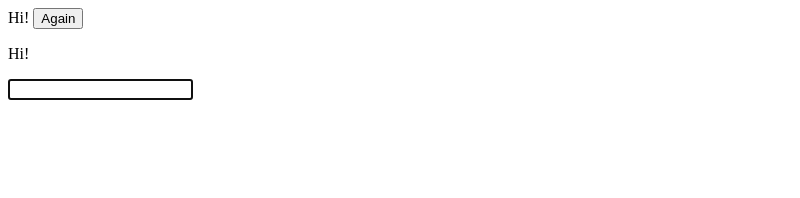
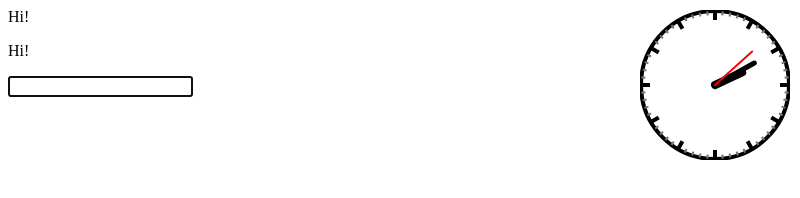
Before and after one commit to sbohmann/electron-shell, an Electron app: page app.html in a window 800 px wide. Drawn offline with Linux system fonts and the light colour scheme.

Commit message:
Added clock

```diff
--- a/app.html
+++ b/app.html
@@ -1,7 +1,7 @@
 <html lang="en">
 <head>
     <title>App</title>
-    <script src="app.js"></script>
+    <script src="app.js" type="module"></script>
 </head>
 <body>
 Hi!
--- a/app.js
+++ b/app.js
@@ -1,24 +1,34 @@
+import {initializeClock} from "./clock.js"
+
 window.onload = () => {
-    let button = document.createElement("button")
-    button.textContent = "Again"
-    document.body.appendChild(button)
-    button.onclick = () => {
-        alert("Hi again!")
+    void startQuestionLoop()
+
+    const RECURSION_PROBABILITY_THRESHOLD = 0.9
+
+    async function startQuestionLoop() {
+        try {
+            const value = await question('Hi!')
+            output(`[${value}]`)
+            if (Math.random() < RECURSION_PROBABILITY_THRESHOLD) {
+                void startQuestionLoop()
+            }
+        } catch (error) {
+            output('An internal error has occurred. Please try again later.')
+            output(`Detailed error: ${error.message}`)
+            output(`Stack trace: ${error.stack}`)
+        }
     }
 
-    ask()
-
-    function ask() {
-        question('Hi!', value => {
-            output(`[${value}]`)
-            if (Math.random() < 0.9) {
-                ask()
-            }
-        })
-    }
+    initializeClock()
 }
 
-function question(promptText, handleResult) {
+function question(promptText) {
+    return new Promise((resolve) => {
+        resolveQuestion(promptText, resolve)
+    })
+}
+
+function resolveQuestion(promptText, resolve) {
     let prompt = document.createElement('p')
     prompt.textContent = promptText
     document.body.appendChild(prompt)
@@ -27,8 +37,9 @@ function question(promptText, handleResult) {
     document.body.appendChild(input)
     input.onkeydown = event => {
         if (event.key === "Enter") {
-            handleResult(input.value.trim())
+            resolve(input.value.trim())
             input.disabled = true
+            input.onkeydown = null
         }
     }
     input.focus()
--- /dev/null
+++ b/clock.js
@@ -0,0 +1,134 @@
+
+const SMOOTH_MODE_ENABLED = false
+const CANVAS_WIDTH = 150
+const CANVAS_HEIGHT = 150
+const CLOCK_POSITION = { right: '10px', top: '10px' }
+
+export function initializeClock() {
+    const clockCanvas = document.createElement('canvas')
+    const staticCanvas = document.createElement('canvas')  // New layer for static components
+    staticCanvas.width = CANVAS_WIDTH
+    staticCanvas.height = CANVAS_HEIGHT
+    clockCanvas.width = CANVAS_WIDTH
+    clockCanvas.height = CANVAS_HEIGHT
+    clockCanvas.style.position = 'fixed'
+    clockCanvas.style.right = CLOCK_POSITION.right
+    clockCanvas.style.top = CLOCK_POSITION.top
+    document.body.appendChild(clockCanvas)
+    const staticCtx = staticCanvas.getContext('2d')  // Context for static parts
+    renderStaticClock(staticCtx)  // Render static components
+
+    function updateClock(ctx) {
+        const now = new Date()
+        ctx.clearRect(0, 0, CANVAS_WIDTH, CANVAS_HEIGHT)
+        ctx.drawImage(staticCanvas, 0, 0)  // Draw static layer
+        drawClockHands(ctx, now)
+    }
+
+    function drawClockHands(ctx, time) {
+        const hours = time.getHours() % 12
+        const minutes = time.getMinutes()
+        const seconds = time.getSeconds()
+        const milliseconds = time.getMilliseconds()
+
+        ctx.translate(CANVAS_WIDTH / 2, CANVAS_HEIGHT / 2)
+        ctx.rotate(-Math.PI / 2)
+        ctx.lineCap = 'round'
+
+        // Draw hour hand
+        drawHand(ctx, (Math.PI * 2) * (hours / 12) + (Math.PI * 2) * (minutes / 720), 30, 8, '#000')
+
+        // Draw minute hand
+        drawHand(ctx, (Math.PI * 2) * (minutes / 60) + (Math.PI * 2) * (seconds / 3600), 45, 5, '#000')
+
+        // Draw second hand
+        drawHand(ctx, (Math.PI * 2) * (seconds / 60) + (Math.PI * 2) * (milliseconds / 60000), 50, 2, 'red')
+
+        ctx.resetTransform()
+    }
+
+    function drawHand(ctx, rotation, length, width, color) {
+        ctx.rotate(rotation)
+        ctx.strokeStyle = color
+        ctx.lineWidth = width
+        ctx.beginPath()
+        ctx.moveTo(0, 0)
+        ctx.lineTo(length, 0)
+        ctx.stroke()
+        ctx.rotate(-rotation)
+    }
+
+    function renderStaticClock(ctx) {
+        ctx.clearRect(0, 0, 150, 150)
+        drawClockBorder(ctx)
+        drawClockTicks(ctx)
+    }
+    // Draw clock border
+    function drawClockBorder(ctx) {
+        ctx.beginPath()
+        ctx.arc(75, 75, 74, 0, Math.PI * 2) // 74 radius to account for border stroke
+        ctx.lineWidth = 4
+        ctx.strokeStyle = '#000'
+        ctx.stroke()
+    }
+
+    function drawClockTicks(ctx) {
+        for (let i = 0; i < 60; i++) {
+            const angle = (Math.PI * 2) * (i / 60)
+            ctx.save()
+            ctx.translate(75, 75)
+            ctx.rotate(angle)
+            if (i % 5 === 0) {
+                ctx.lineWidth = 4
+                ctx.strokeStyle = '#000'
+                ctx.beginPath()
+                ctx.moveTo(65, 0)
+                ctx.lineTo(74, 0)
+                ctx.stroke()
+            } else {
+                ctx.lineWidth = 2
+                ctx.strokeStyle = '#777'
+                ctx.beginPath()
+                ctx.moveTo(70, 0)
+                ctx.lineTo(74, 0)
+                ctx.stroke()
+            }
+            ctx.restore()
+        }
+    }
+
+    const ctx = clockCanvas.getContext('2d')
+    updateClock(ctx)
+
+    function syncAndStartClock() {
+        function recursiveClockUpdate() {
+            updateClock(ctx)
+            if (SMOOTH_MODE_ENABLED) {
+                window.requestAnimationFrame(recursiveClockUpdate)
+            } else {
+                setTimeout(recursiveClockUpdate, timeUntilNextClockTick())
+            }
+        }
+
+        if (SMOOTH_MODE_ENABLED) {
+            window.requestAnimationFrame(() => recursiveClockUpdate())
+        } else {
+            setTimeout(() => {
+                updateClock(ctx)
+                recursiveClockUpdate()
+            }, timeUntilNextClockTick())
+        }
+    }
+
+    syncAndStartClock()
+}
+
+function timeUntilNextClockTick() {
+    const now = new Date()
+    let offsetPoint = now.getMilliseconds() + 50
+    let result = 1050 - offsetPoint
+    if (result < 0) {
+        result += 1000
+    }
+    return result
+}
```
